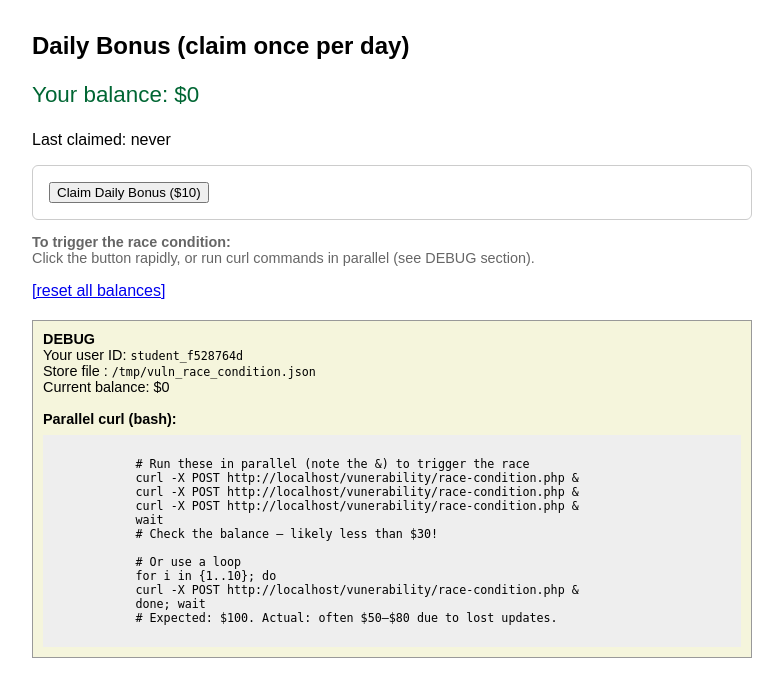
After one commit to Danitife/PhpClass, a PHP site: page /vunerability/race-condition.php in a window 1280 px wide. The commit adds this page. Shown: the top 697 px of the page, without its empty margins (248-1031 px from the left). Run offline with PHP 8.4, Linux system fonts and the light colour scheme.

Commit message:
feat: add race condition

```diff
--- /dev/null
+++ b/race-condition.php
@@ -0,0 +1,408 @@
+<?php
+// Race Condition Demo — Time-Of-Check vs Time-Of-Use (TOCTOU)
+//
+// WHAT IS A RACE CONDITION?
+// A race condition is a bug where the final result depends on the TIMING and
+// ORDER of concurrent events. Two or more requests execute at the same time
+// and interleave in a way that breaks assumptions. The outcome is a "race"
+// — whoever finishes first (or last) wins, and the result is unpredictable.
+//
+// WHY DO THEY HAPPEN?
+// Modern servers handle multiple requests concurrently (in parallel). The OS
+// schedules them on different CPU cores or threads. The dev *thinks* their
+// code runs atomically — read value, modify, write value — but the OS can
+// pause a thread between ANY two CPU instructions. A second thread starts,
+// reads the (now stale) value, both threads modify the same old value, both
+// write it back, and one update is lost.
+//
+// CLASSIC PATTERN — Read-Modify-Write:
+//   Thread A: read balance (10)
+//   Thread B: read balance (10)           ← both see same old value
+//   Thread A: compute new balance (10+5 = 15)
+//   Thread B: compute new balance (10+5 = 15)   ← same computation
+//   Thread A: write balance (15)
+//   Thread B: write balance (15)          ← overwrites A, lost update
+//
+//   Expected result: 20 (two deposits). Actual: 15 (one deposit lost).
+//
+// WHY ARE THEY HARD TO CATCH?
+// The bug is intermittent. Run the code 100 times; maybe 80 times nothing
+// happens, 20 times the race triggers and you lose an update. So devs test
+// it locally, it works fine, they ship it, and it fails in production under
+// load. It's a nightmare to debug and nearly invisible to static analysis.
+//
+// IMPACT IN THE REAL WORLD:
+//   - Banking: two deposits both see the old balance, one is lost
+//   - E-commerce: coupon counted twice, inventory goes negative
+//   - Messaging: duplicate email sent to the user
+//   - Oauth: two concurrent token-exchange requests both succeed
+//   - Ride-sharing: two drivers claim the same ride
+//
+// This demo uses file-based storage (intentionally fragile) so you can
+// REPRODUCE and SEE the race. In production you'd use a database with
+// transactions, atomic operations, or a real cache like Redis.
+
+$store_path = sys_get_temp_dir() . '/vuln_race_condition.json';
+
+function load_users($path)
+{
+    if (!file_exists($path)) return [];
+    return json_decode(file_get_contents($path), true) ?: [];
+}
+function save_users($path, $users)
+{
+    file_put_contents($path, json_encode($users));
+}
+
+if (isset($_GET['reset'])) {
+    @unlink($store_path);
+    header('Location: race-condition.php');
+    exit;
+}
+
+// Simulate a logged-in user (in real code this would be $_SESSION['user_id']).
+$user_id = 'student_' . substr(md5($_SERVER['REMOTE_ADDR']), 0, 8);
+
+$users = load_users($store_path);
+if (!isset($users[$user_id])) {
+    $users[$user_id] = ['balance' => 0, 'last_claim' => null];
+}
+
+$message = null;
+
+if ($_SERVER['REQUEST_METHOD'] === 'POST') {
+    // ------------------------------------------------------------------
+    // VULNERABLE LOGIC — Time-of-check vs time-of-use race condition
+    //
+    // This is the classic TOCTOU bug. We check, then act. But between
+    // the check and the act, another request can slip through.
+    //
+    // Step 1: READ the current state from storage
+    // Step 2: CHECK if the user qualifies (haven't claimed today)
+    // Step 3: COMPUTE the new state (balance + 10)
+    // Step 4: WRITE the new state back
+    //
+    // A second concurrent request can enter at Step 1 while the first is
+    // still at Step 3, and they race to write back different states.
+    // Whoever writes last wins. The other's update is lost.
+    // ------------------------------------------------------------------
+
+    $today = date('Y-m-d');
+
+    // Step 1 & 2: READ and CHECK
+    if ($users[$user_id]['last_claim'] === $today) {
+        $message = "Already claimed today. Come back tomorrow.";
+    } else {
+        // Step 3: COMPUTE the new state
+        $users[$user_id]['balance'] += 10;
+        $users[$user_id]['last_claim'] = $today;
+
+        // Step 4: WRITE the new state
+        save_users($store_path, $users);
+
+        $message = "Bonus claimed! +$10. New balance: $" . $users[$user_id]['balance'];
+    }
+}
+
+// Refresh state for display (in case another request changed it)
+$users = load_users($store_path);
+$current_user = $users[$user_id] ?? ['balance' => 0, 'last_claim' => null];
+?>
+<!DOCTYPE html>
+<html lang="en">
+
+<head>
+    <meta charset="UTF-8">
+    <title>Daily Bonus (race condition)</title>
+    <style>
+        body {
+            font-family: sans-serif;
+            max-width: 720px;
+            margin: 2em auto;
+        }
+
+        .card {
+            border: 1px solid #ccc;
+            padding: 16px;
+            border-radius: 6px;
+        }
+
+        .debug {
+            background: #f5f5dc;
+            border: 1px solid #999;
+            padding: 10px;
+            margin-top: 20px;
+            font-size: 0.9em;
+        }
+
+        .msg {
+            padding: 10px;
+            margin: 12px 0;
+            border-radius: 4px;
+        }
+
+        .ok {
+            background: #dfd;
+            border: 1px solid #393;
+        }
+
+        .bad {
+            background: #fdd;
+            border: 1px solid #c33;
+        }
+
+        .balance {
+            font-size: 1.4em;
+            color: #063;
+        }
+    </style>
+</head>
+
+<body>
+
+    <h2>Daily Bonus (claim once per day)</h2>
+    <p class="balance">Your balance: $<?= htmlspecialchars((int)$current_user['balance']) ?></p>
+    <p>Last claimed: <?= htmlspecialchars($current_user['last_claim'] ?? 'never') ?></p>
+
+    <?php if ($message): ?>
+        <div class="msg <?= strpos($message, 'Already') !== false ? 'bad' : 'ok' ?>">
+            <?= htmlspecialchars($message) ?>
+        </div>
+    <?php endif; ?>
+
+    <div class="card">
+        <form method="POST">
+            <button type="submit">Claim Daily Bonus ($10)</button>
+        </form>
+    </div>
+
+    <p style="font-size:0.9em; color:#666;">
+        <strong>To trigger the race condition:</strong><br>
+        Click the button rapidly, or run curl commands in parallel (see DEBUG section).
+    </p>
+
+    <p><a href="?reset=1">[reset all balances]</a></p>
+
+    <div class="debug">
+        <strong>DEBUG</strong><br>
+        Your user ID: <code><?= htmlspecialchars($user_id) ?></code><br>
+        Store file : <code><?= htmlspecialchars($store_path) ?></code><br>
+        Current balance: $<?= htmlspecialchars((int)$current_user['balance']) ?><br>
+        <br>
+        <strong>Parallel curl (bash):</strong><br>
+        <code style="display:block; white-space:pre-wrap; background:#eee; padding:8px; margin-top:8px;">
+            # Run these in parallel (note the &) to trigger the race
+            curl -X POST http://localhost/vunerability/race-condition.php &
+            curl -X POST http://localhost/vunerability/race-condition.php &
+            curl -X POST http://localhost/vunerability/race-condition.php &
+            wait
+            # Check the balance — likely less than $30!
+
+            # Or use a loop
+            for i in {1..10}; do
+            curl -X POST http://localhost/vunerability/race-condition.php &
+            done; wait
+            # Expected: $100. Actual: often $50–$80 due to lost updates.
+        </code>
+    </div>
+
+</body>
+
+</html>
+
+<?php
+/* =============================================================================
+   RACE CONDITIONS  —  when parallel requests collide
+   =============================================================================
+
+   A race condition happens when two or more concurrent requests access shared
+   state without synchronization, and the final result depends on which request
+   finishes first — a "race" to the finish. If the code assumes a single
+   request, it breaks under concurrency.
+
+   Classic patterns:
+       - Check + Act (check balance, then deduct) — check can be stale
+       - Read-Modify-Write (read counter, increment, write back) — lost updates
+       - Lazy initialization (if not exists, create) — creates duplicates
+       - Two-phase operations (mark as deleted, then delete) — orphaned state
+
+   This page demonstrates the most common one: read-modify-write.
+
+   -----------------------------------------------------------------------------
+   EXPLOIT 1 — Rapid clicks
+   -----------------------------------------------------------------------------
+   Just click the "Claim Daily Bonus" button 3+ times as fast as your mouse
+   allows. Each click is a separate HTTP request. If two or more arrive while
+   the server is processing the first, they'll interleave.
+
+   Expected: button is disabled after the first click (because today's date was
+   set). Actual: sometimes you'll claim multiple bonuses in a single pageload.
+
+   Why: between the time request A reads "last_claim = null" and writes
+   "last_claim = today", request B has already read the same "null" state and
+   is racing to write back. Whoever writes last overwrites the other's data.
+
+   Symptom: your balance goes up by more than $10, or the "last claimed"
+   timestamp is wrong.
+
+   -----------------------------------------------------------------------------
+   EXPLOIT 2 — Parallel curl requests
+   -----------------------------------------------------------------------------
+   The race window is tiny (milliseconds) so browser clicks might not trigger
+   it reliably. But parallel HTTP requests *will*. Run this bash script:
+
+       for i in {1..10}; do
+         curl -X POST http://localhost/vunerability/race-condition.php &
+       done; wait
+
+   This spawns 10 curl processes simultaneously, all hitting the same endpoint.
+   They all start reading at nearly the same time.
+
+   Expected result: $100 balance (10 requests × $10).
+   Actual result: often $50–$80. The missing $10–50 is lost due to races.
+
+   Example interleaving that loses an update:
+
+       T1: read state (balance: 0, last_claim: null)
+       T2: read state (balance: 0, last_claim: null)    ← both see same state
+       T1: compute balance := 0 + 10 = 10
+       T2: compute balance := 0 + 10 = 10                ← same computation
+       T1: write (balance: 10, last_claim: 2026-06-01)
+       T2: write (balance: 10, last_claim: 2026-06-01)   ← overwrites T1!
+
+       Result: balance = 10, not 20. T1's update was lost.
+
+   Run the 10-curl loop 5 times and keep score. You'll see different totals
+   each time due to the randomness of the race.
+
+   -----------------------------------------------------------------------------
+   EXPLOIT 3 — Race conditions on check + act
+   -----------------------------------------------------------------------------
+   Same idea, slightly different code:
+
+       if (not_deleted) {
+           do_something();
+           delete();
+       }
+
+   If two requests read not_deleted=true concurrently, both can call
+   do_something(), leading to:
+       - Sending two emails instead of one
+       - Processing a payment twice
+       - Sending a notification twice
+       - Charging the user twice
+
+   Real-world example: Uber once had a race where two concurrent requests both
+   thought they were the first to assign a driver to a ride. Both drivers
+   accepted the same ride.
+
+   ------- -------
+
+   EXPLOIT 4 — Database-level races (if your code uses a DB)
+   -------
+
+   Even with a database, this pattern is racy:
+
+       $row = db.query("SELECT balance FROM accounts WHERE id=?");
+       $new = $row['balance'] + 10;
+       db.query("UPDATE accounts SET balance=? WHERE id=?", [$new, id]);
+
+   Two database clients run concurrently, both read 100, both compute 110,
+   both write 110. Lost update.
+
+   Atomic increment fixes it:
+
+       UPDATE accounts SET balance = balance + 10 WHERE id = ?;
+       -- The database ensures this read-and-write happens indivisibly.
+
+   Or use a transaction with row-level locking:
+
+       BEGIN; LOCK IN SHARE MODE; read balance; UPDATE; COMMIT;
+       -- No other transaction can modify the row while this one holds it.
+
+   ------- -------
+
+   EXPLOIT 5 — File-based state (this demo's storage)
+   -------
+
+   A JSON file on disk (like this demo uses) has NO built-in locking. Two
+   processes can read the same file, modify their in-memory copies, then
+   write back. Whoever writes second wins; the first writer's changes are lost.
+
+   Fixes:
+       1. Use a database with transactions (atomic writes, locking).
+       2. Use Redis INCR (atomic increment).
+       3. Implement file locking (flock on Unix, LockFile on Windows).
+       4. Use a single writer (message queue) that processes requests serially.
+
+   This demo uses raw file I/O to make the race *visible* — in production you
+   would never do this. Always use a real database or cache.
+
+   ------- -------
+
+   EXPLOIT 6 — The race doesn't always win
+   -------
+
+   This is what makes races insidious: they're intermittent. You run the test
+   5 times, and it fails 2 times, passes 3 times, and 1 time you get a bonus.
+   Developers say "seems to work fine" and ship it. Then it fails in prod under
+   load, and no one can reproduce it.
+
+   That's why races are a nightmare to debug.
+
+   ------- -------
+
+   WHY THIS CODE IS BROKEN
+   ------- -------
+
+   1. The state is read, modified, and written back WITHOUT a lock. Another
+      request can interleave in the middle.
+
+   2. There is no atomic operation. The DB/file sees "read", then "write",
+      as two separate operations, not a single indivisible action.
+
+   3. The state is stored in a flat file (JSON). Files have no transaction
+      support, no isolation levels, no locking. Two writers collide.
+
+   4. The logic assumes requests are serial. In the real world, requests
+      arrive concurrently and the OS interleaves them at the kernel level.
+
+   ------- -------
+
+   SECURE VERSION (sketch)
+   ------- -------
+
+       // 1. Use a database transaction with row-level locking.
+       db.begin();
+       $row = db.query("SELECT balance FROM accounts WHERE id=? FOR UPDATE");
+       // FOR UPDATE locks the row. No other transaction can read/write it
+       // until we release the lock.
+       $new = $row['balance'] + 10;
+       db.query("UPDATE accounts SET balance=? WHERE id=?", [$new, id]);
+       db.commit();   // Lock released here.
+
+       // 2. Even better: atomic operations (no explicit read-modify-write).
+       db.query("UPDATE accounts SET balance = balance + 10 WHERE id=?");
+       // The database guarantees this read-and-increment happens indivisibly.
+
+       // 3. If using files (bad idea): implement locking.
+       $fh = fopen($path, 'r+');
+       flock($fh, LOCK_EX);       // Exclusive lock (no other process can read/write)
+       $data = json_decode(fread($fh, filesize($path)), true);
+       $data[$id]['balance'] += 10;
+       fseek($fh, 0);
+       ftruncate($fh, 0);
+       fwrite($fh, json_encode($data));
+       flock($fh, LOCK_UN);       // Unlock
+       fclose($fh);
+
+       // 4. Use a message queue / job processor that serializes requests.
+       //    Only one worker thread processes "claim bonus" requests, so there's
+       //    no concurrency. Trade: latency (queuing delay) for correctness.
+
+       // 5. Use a cache with atomic operations (Redis INCR, Memcached CAS).
+       $balance = $redis->incr("account:$id:balance:10");
+       // Redis INCR is atomic (server-side locking, no client-side races).
+
+============================================================================= */
+?>
```
Also changed, not shown: rate-limit.php (+25 -4 lines).
